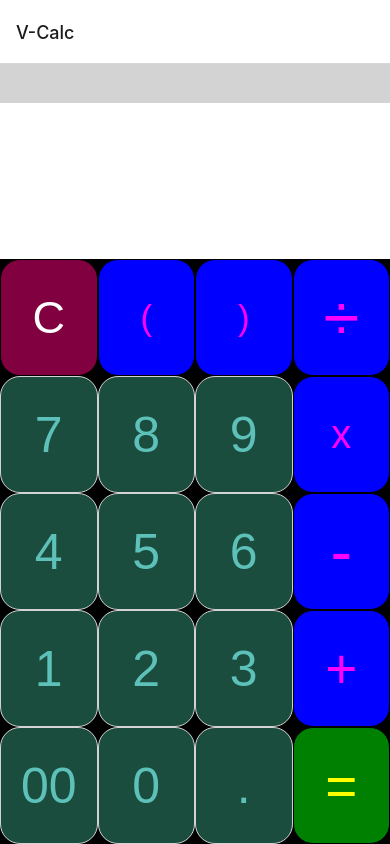
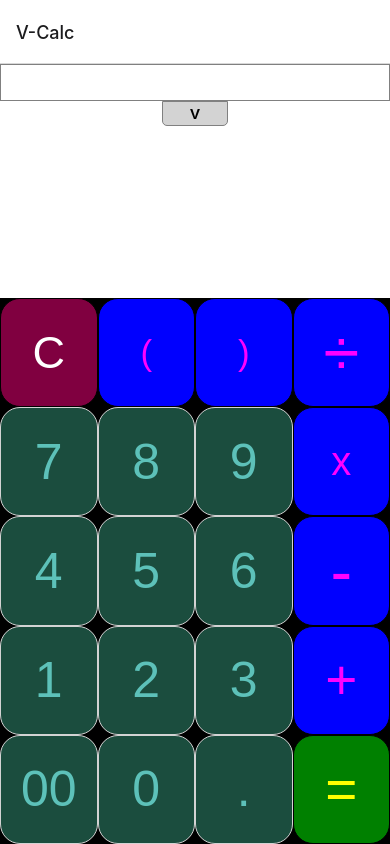
Before and after one commit to juliancabmar/v-calc, a React Native app: screen /V-Calc in a window 390 px wide. Built offline with nearby package versions, Linux system fonts and the light colour scheme.

Commit message:
adding pre-result and history list

```diff
--- a/App.js
+++ b/App.js
@@ -13,7 +13,7 @@ export default function App() {
 
   return (
     <NavigationContainer>
-      <Stack.Navigator initialRouteName="Calculator">
+      <Stack.Navigator initialRouteName="V-Calc">
         <Stack.Screen name="V-Calc" component={Calculator} />
         <Stack.Screen name="Vero + July" component={VeroyJuly} />
       </Stack.Navigator>
--- a/screens/calculator.js
+++ b/screens/calculator.js
@@ -1,54 +1,94 @@
-import React, {useState} from 'react';
+import React, {useState, useRef} from 'react';
 import { createNativeStackNavigator } from '@react-navigation/native-stack';
-import { Text, View, TouchableOpacity, Image } from 'react-native';
+import { Text, View, TouchableOpacity, Image, ScrollView } from 'react-native';
 import {openParenthesis,
         closeParenthesis,
         numbers,
         operators,
-        realEval} from '../methods/methods';
+        point,
+        calculate} from '../methods/methods';
 
 
+var rend = new Array();
 
 export function Calculator({navigation}) {
 
   const [screen, setScreen] = useState('');
+  const [subScreen, setSubScreen] = useState('');
+  const [value, setValue] = useState(0);
+  const [items, setItems] = useState();
+  const [displayC, setDisplayC] = useState('flex');
+  const [txtButton, setTxtButton] = useState('V');
+  const scrollRef = useRef()
 
-  function calculate(){
-    if (global.screen == "161180+131282") {
-      global.screen = "";
-      setScreen(global.screen);
-      navigation.navigate('Vero + July');
-    }
-    else {
-    let p = new Promise((res, rej) => {
-    try {
-      global.screen = global.screen.replace(/x/g,'*');
-      global.screen = global.screen.replace(/÷/g,'/');
-      global.screen = realEval(global.screen);
-      res(global.screen);
-    }
-    catch(err){};
-    });
-    p.then((value)=>setScreen(value));
-    }
+  function Item(operation, result){
+    return (<TouchableOpacity onPress={()=>{
+              setScreen(result);
+              global.screen = result;
+              setValue(0);
+              setTxtButton('V');
+              setDisplayC('flex');
+
+              }}>
+              <Text style={{fontSize: 20, textAlign: 'right', paddingTop: 2, paddingRight: 2, paddingBottom: 3}}>{operation} = {result}</Text>
+            </TouchableOpacity>);
   }
 
 
   return (
     <View style={{flex: 1, justifyContent: 'flex-end', backgroundColor:'lightgrey'}}>
-      <View style={{flex: 0.20, justifyContent: 'flex-end', backgroundColor: 'white'}}>
-      <Text style={{fontSize: 45, textAlign: 'right', backgroundColor: 'white'}}>
+    <View  style={{flex: (0.08 + value), flexDirection: 'column', alignItems: 'center', height: '100%', backgroundColor: 'white' }} >
+    <ScrollView ref={scrollRef} onContentSizeChange={() => scrollRef.current.scrollToEnd()} style={{flex: 1, width: '100%', flexDirection: 'column', height: '100%', borderWidth: 1, borderColor: 'grey', backgroundColor: 'white'}} >
+      {items}
+    </ScrollView>
+    <TouchableOpacity onPress={()=>{
+      if (value) {
+        setValue(0);
+        setTxtButton('V');
+        setDisplayC('flex');
+      }
+      else {
+        setValue(0.22);
+        setTxtButton('Ʌ');
+        setDisplayC('none');
+      }
+    }} style={{
+        height: 25,
+        width: '17%',
+        justifyContent: 'center',
+        alignItems: 'center',
+        borderBottomLeftRadius: 5,
+        borderBottomRightRadius: 5,
+        backgroundColor:'lightgrey',
+        borderWidth: 1,
+        borderColor: 'grey'}}>
+    <Text style={{fontSize: 15, fontFamily: 'sans-serif', fontWeight: 'bold', justifyContent: 'center', textAlign: 'center'}}>{txtButton}</Text>
+    </TouchableOpacity>
+    </View>
+
+    <View style={{flex: (0.22), justifyContent: 'flex-end', backgroundColor: 'white', display: displayC }}>
+      <Text style={{fontSize: (() => {
+        if (screen.length > 14) {
+          return 45*(14 / screen.length);
+        }
+        else {
+          return 45;
+        }
+      })(), textAlign: 'right', backgroundColor: 'white', paddingBottom: 5}}>
       {screen}
       </Text>
+      <Text style={{fontSize: 20, textAlign: 'right', color: 'grey', backgroundColor: 'white', paddingRight: 5}}>
+      {subScreen}
+      </Text>
       </View>
-      <View style={{flex: 0.75, backgroundColor: 'black'}}>
+      <View style={{flex: 0.7, backgroundColor: 'black'}}>
         <View style={{flex: 0.25, flexDirection: 'row', backgroundColor: 'black'}}>
           <TouchableOpacity style={{
             flex: 0.25,
             borderWidth: 1,
             backgroundColor: '#800040',
             justifyContent: 'center',
-            borderRadius: 20}} onPress={() => {global.screen = ''; setScreen(global.screen)}}>
+            borderRadius: 20}} onPress={() => {global.screen = ''; setScreen(global.screen); setSubScreen('')}}>
             <Text style={{justifyContent: 'center',
               textAlign: 'center',
               fontFamily: 'sans-serif',
@@ -72,7 +112,7 @@ export function Calculator({navigation}) {
             borderWidth: 1,
             backgroundColor: 'blue',
             justifyContent: 'center',
-            borderRadius: 20}} onPress={() => {closeParenthesis(); setScreen(global.screen)}}><Text style={{
+            borderRadius: 20}} onPress={() => {closeParenthesis(); setScreen(global.screen); setSubScreen(calculate)}}><Text style={{
               justifyContent: 'center',
               textAlign: 'center',
               fontFamily: 'sans-serif',
@@ -92,11 +132,11 @@ export function Calculator({navigation}) {
           </TouchableOpacity>
         </View>
         <View style={{flex: 0.25, flexDirection: 'row', backgroundColor: 'black'}}>
-          <TouchableOpacity style={styles.botones_def} onPress={() => {numbers('7'), setScreen(global.screen)}}><Text style={styles.botones_num_Texts}>7</Text>
+          <TouchableOpacity style={styles.botones_def} onPress={() => {numbers('7'); setScreen(global.screen); setSubScreen(calculate());}}><Text style={styles.botones_num_Texts}>7</Text>
           </TouchableOpacity>
-          <TouchableOpacity style={styles.botones_def} onPress={() => {numbers('8'), setScreen(global.screen)}}><Text style={styles.botones_num_Texts}>8</Text>
+          <TouchableOpacity style={styles.botones_def} onPress={() => {numbers('8'); setScreen(global.screen); setSubScreen(calculate());}}><Text style={styles.botones_num_Texts}>8</Text>
           </TouchableOpacity>
-          <TouchableOpacity style={styles.botones_def} onPress={() => {numbers('9'), setScreen(global.screen)}}><Text style={styles.botones_num_Texts}>9</Text>
+          <TouchableOpacity style={styles.botones_def} onPress={() => {numbers('9'); setScreen(global.screen); setSubScreen(calculate());}}><Text style={styles.botones_num_Texts}>9</Text>
           </TouchableOpacity>
           <TouchableOpacity style={{
             flex: 0.25,
@@ -111,11 +151,11 @@ export function Calculator({navigation}) {
           </TouchableOpacity>
         </View>
         <View style={{flex: 0.25, flexDirection: 'row', backgroundColor: 'black'}}>
-          <TouchableOpacity style={styles.botones_def} onPress={() => {numbers('4'), setScreen(global.screen)}}><Text style={styles.botones_num_Texts}>4</Text>
+          <TouchableOpacity style={styles.botones_def} onPress={() => {numbers('4'); setScreen(global.screen); setSubScreen(calculate());}}><Text style={styles.botones_num_Texts}>4</Text>
           </TouchableOpacity>
-          <TouchableOpacity style={styles.botones_def} onPress={() => {numbers('5'), setScreen(global.screen)}}><Text style={styles.botones_num_Texts}>5</Text>
+          <TouchableOpacity style={styles.botones_def} onPress={() => {numbers('5'); setScreen(global.screen); setSubScreen(calculate());}}><Text style={styles.botones_num_Texts}>5</Text>
           </TouchableOpacity>
-          <TouchableOpacity style={styles.botones_def} onPress={() => {numbers('6'), setScreen(global.screen)}}><Text style={styles.botones_num_Texts}>6</Text>
+          <TouchableOpacity style={styles.botones_def} onPress={() => {numbers('6'); setScreen(global.screen); setSubScreen(calculate());}}><Text style={styles.botones_num_Texts}>6</Text>
           </TouchableOpacity>
           <TouchableOpacity style={{
             flex: 0.25,
@@ -130,11 +170,11 @@ export function Calculator({navigation}) {
           </TouchableOpacity>
         </View>
         <View style={{flex: 0.25, flexDirection: 'row', backgroundColor: 'black'}}>
-          <TouchableOpacity style={styles.botones_def} onPress={() => {numbers('1'), setScreen(global.screen)}}><Text style={styles.botones_num_Texts}>1</Text>
+          <TouchableOpacity style={styles.botones_def} onPress={() => {numbers('1'); setScreen(global.screen); setSubScreen(calculate());}}><Text style={styles.botones_num_Texts}>1</Text>
           </TouchableOpacity>
-          <TouchableOpacity style={styles.botones_def} onPress={() => {numbers('2'), setScreen(global.screen)}}><Text style={styles.botones_num_Texts}>2</Text>
+          <TouchableOpacity style={styles.botones_def} onPress={() => {numbers('2'); setScreen(global.screen); setSubScreen(calculate());}}><Text style={styles.botones_num_Texts}>2</Text>
           </TouchableOpacity>
-          <TouchableOpacity style={styles.botones_def} onPress={() => {numbers('3'), setScreen(global.screen)}}><Text style={styles.botones_num_Texts}>3</Text>
+          <TouchableOpacity style={styles.botones_def} onPress={() => {numbers('3'); setScreen(global.screen); setSubScreen(calculate());}}><Text style={styles.botones_num_Texts}>3</Text>
           </TouchableOpacity>
           <TouchableOpacity style={{
             flex: 0.25,
@@ -149,9 +189,9 @@ export function Calculator({navigation}) {
           </TouchableOpacity>
         </View>
         <View style={{flex: 0.25, flexDirection: 'row', backgroundColor: 'black'}}>
-          <TouchableOpacity style={styles.botones_def} onPress={() => {numbers('00'), setScreen(global.screen)}}><Text style={styles.botones_num_Texts}>00</Text>
+          <TouchableOpacity style={styles.botones_def} onPress={() => {numbers('00'); setScreen(global.screen); setSubScreen(calculate());}}><Text style={styles.botones_num_Texts}>00</Text>
           </TouchableOpacity>
-          <TouchableOpacity style={styles.botones_def} onPress={() => {numbers('0'), setScreen(global.screen)}}><Text style={styles.botones_num_Texts}>0</Text>
+          <TouchableOpacity style={styles.botones_def} onPress={() => {numbers('0'); setScreen(global.screen); setSubScreen(calculate());}}><Text style={styles.botones_num_Texts}>0</Text>
           </TouchableOpacity>
           <TouchableOpacity style={styles.botones_def} onPress={() => {point(); setScreen(global.screen)}}><Text style={styles.botones_num_Texts}>.</Text>
           </TouchableOpacity>
@@ -160,7 +200,23 @@ export function Calculator({navigation}) {
             borderWidth: 1,
             backgroundColor: 'green',
             justifyContent: 'center',
-            borderRadius: 20}} onPress={calculate}><Text style={{justifyContent: 'center',
+              borderRadius: 20}} onPress={() => {
+                if (global.screen == "161180+131282") {
+                  global.screen = "";
+                  setScreen(global.screen);
+                  navigation.navigate('Vero + July');
+                }
+                else {
+                  global.screen = calculate();
+                  if (screen != global.screen) {
+                    rend.push(Item(screen, global.screen));
+                    rend = rend.map((component)=> component);
+                    setItems(rend);
+                  }
+                  setScreen(global.screen);
+                  setSubScreen('');
+                }
+              }}><Text style={{justifyContent: 'center',
               textAlign: 'center',
               fontFamily: 'sans-serif',
               fontSize: 55, color: 'yellow'
```
Also changed, not shown: methods/methods.js (+28 -1 lines), 1 other file (tests, documents, lock files or other folders).
